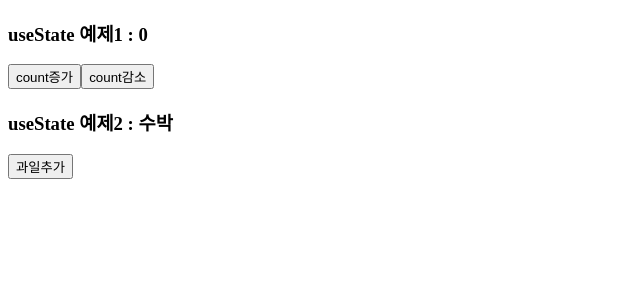
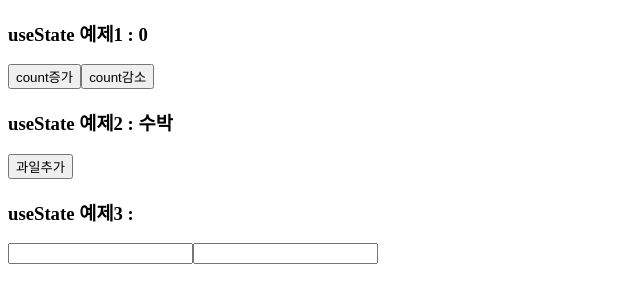
Before and after one commit to msh-94/tj2025A_web2, a React (Vite) app in the folder src/main/reactapp/: page / in a window 1280 px wide. Shown: the top 302 px of the page, without its empty margins (0-640 px from the left). Built offline with nearby package versions, Linux system fonts and the light colour scheme.

Commit message:
react 2일차 useState 예제3

```diff
--- a/src/main/reactapp/src/example/day02/Component7.jsx
+++ b/src/main/reactapp/src/example/day02/Component7.jsx
@@ -1,7 +1,7 @@
 import { useState } from "react"
 
 export default function Component7(props){
-    // [1] useState 변수 선언 : 구문 분해 이용한 useState 반환값을 변수화
+    // [1] 예제1 - useState 변수 선언 : 구문 분해 이용한 useState 반환값을 변수화
     // 1. import { useState } from "react"
     // 2. const [ 변수명 , set변수명 ] = useState( 초기값 );
     //  * 변수명은 카멜표기법 , set변수명은 변수명앞에 set 붙인다
@@ -14,7 +14,7 @@ export default function Component7(props){
         setCount( newValue ); // 훅(갈고리 : 특정한 기능을 실행하면 다른 기능들도 실행)
     }
     const countDel = () => { const newValue = count - 1; setCount( newValue ); }
-
+    // [2] 예제2
     const [ array , setArray ] = useState( ['수박' ] );
     const arrayAdd = () => {
         // 주의할점은 useSate는 수박을 관리하는게 아니라 수박을 포함하는 [ ] 관리
@@ -23,7 +23,17 @@ export default function Component7(props){
         // setArray( array ); // 불가능
         setArray( [...array] );
     }
-
+    // [3] 예제3 - input입력
+    const [ data , setData ] = useState('');
+    const dataAdd = ( e ) => {
+        // onChange가 실행 되었을때 e(이벤트 결과 정보)가 함수의 매개변수로 전달된다 ( 콜백함수 )
+        console.log( e );
+        console.log( e.target ); // onChange가 발동한 마크업 가져오기
+        // vs : document.querySelector('#input');
+        console.log( e.target.value ); // onChange가 발동한 마크업의 입력받은 값 가져오기
+        // ----------- 입력받은 값을 useState 로 변경한다 setXXX()
+        setData( e.target.value );
+    }
     return (
         <>
         <h3> useState 예제1 : { count } </h3>
@@ -31,6 +41,9 @@ export default function Component7(props){
         <button onClick={ countDel }> count감소 </button>
         <h3> useState 예제2 : { array } </h3>
         <button onClick={ arrayAdd }> 과일추가 </button>
+        <h3> useState 예제3 : </h3>
+        <input value={ data } onChange={ dataAdd } />
+        <input value={ data } onChange={ (e) => { setData( e.target.value ); } } />
         </>
     )
 }// func end
```
